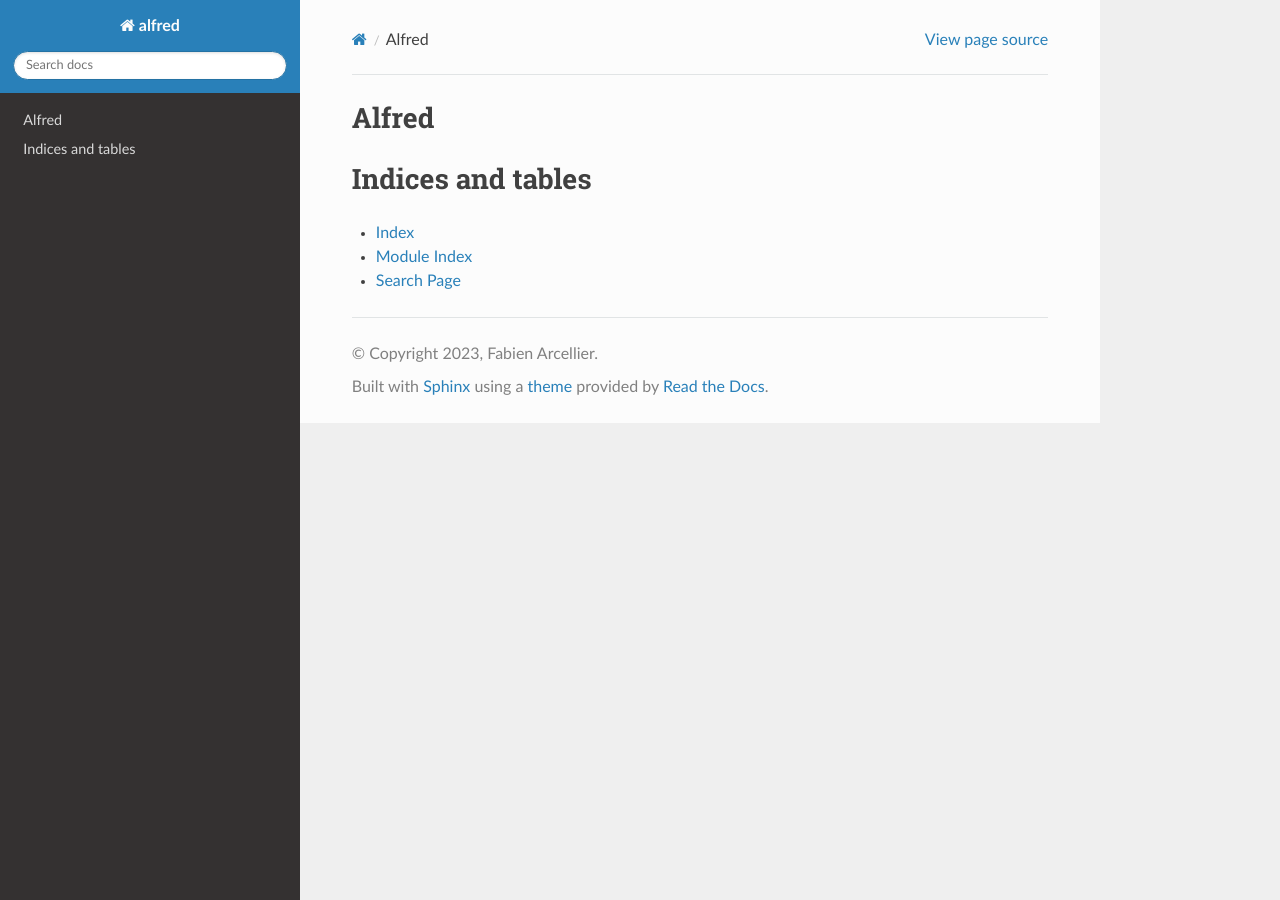
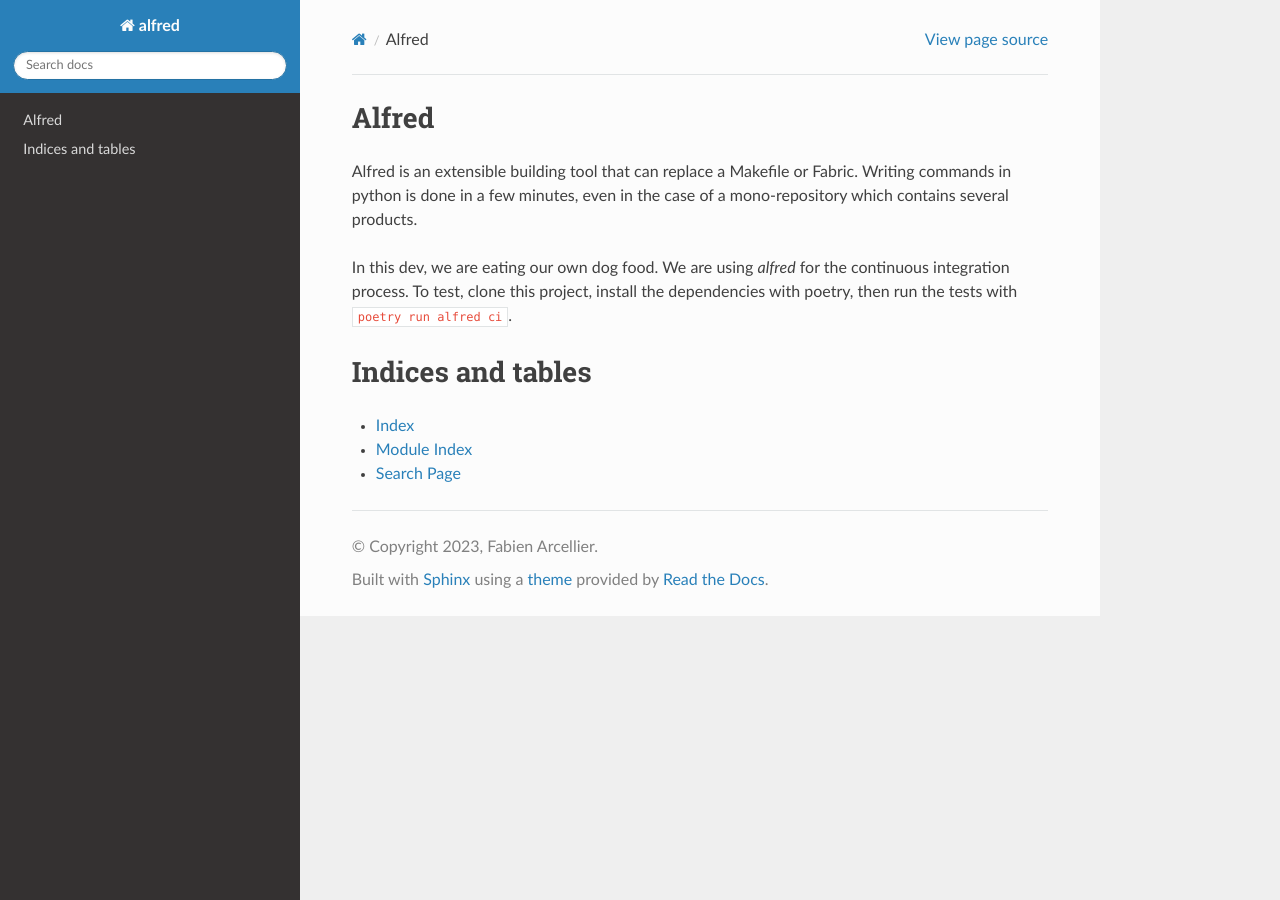
Before and after one commit to FabienArcellier/alfred-cli, a Sphinx documentation site: the page built from docs/source/index.rst, in a window 1280 px wide. Built offline with Sphinx 7.4.7 and the Read the Docs theme 2.0.0, drawn with Linux system fonts in a browser that asks for light colours.

Commit message:
write alfred documentation to read the docs
* docs: adds the introduction from the readme.

```diff
--- a/docs/source/index.rst
+++ b/docs/source/index.rst
@@ -1,15 +1,16 @@
-.. alfred documentation master file, created by
-   sphinx-quickstart on Sun Apr 16 19:18:38 2023.
-   You can adapt this file completely to your liking, but it should at least
-   contain the root `toctree` directive.
-
 Alfred
 ======
+
+Alfred is an extensible building tool that can replace a Makefile or Fabric.
+Writing commands in python is done in a few minutes, even in the case of a mono-repository
+which contains several products.
 
 .. toctree::
    :maxdepth: 2
    :caption: Contents:
 
+In this dev, we are eating our own dog food. We are using `alfred` for the continuous integration process. To test,
+clone this project, install the dependencies with poetry, then run the tests with ``poetry run alfred ci``.
 
 
 Indices and tables
```
Also changed, not shown: README.md (+2 -2 lines).
